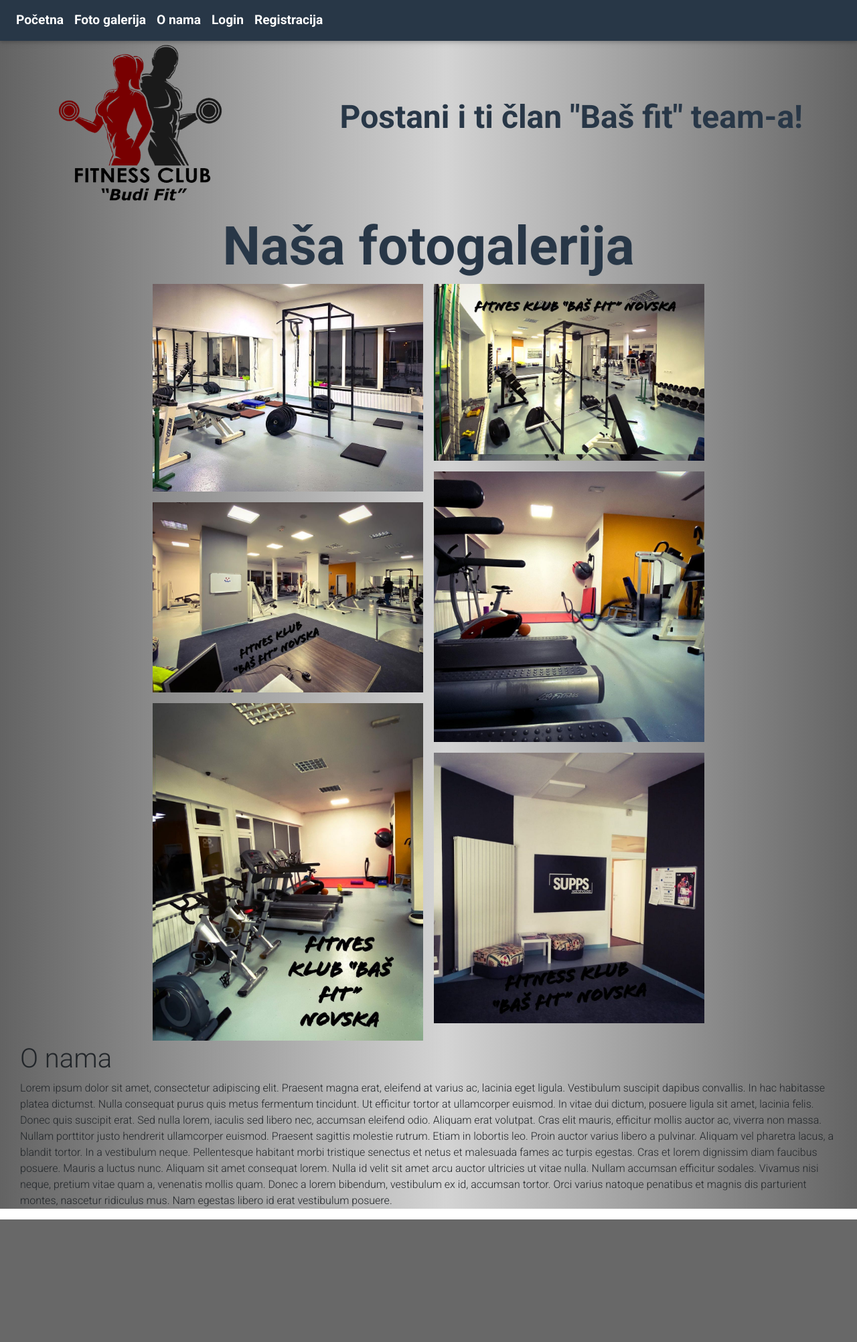
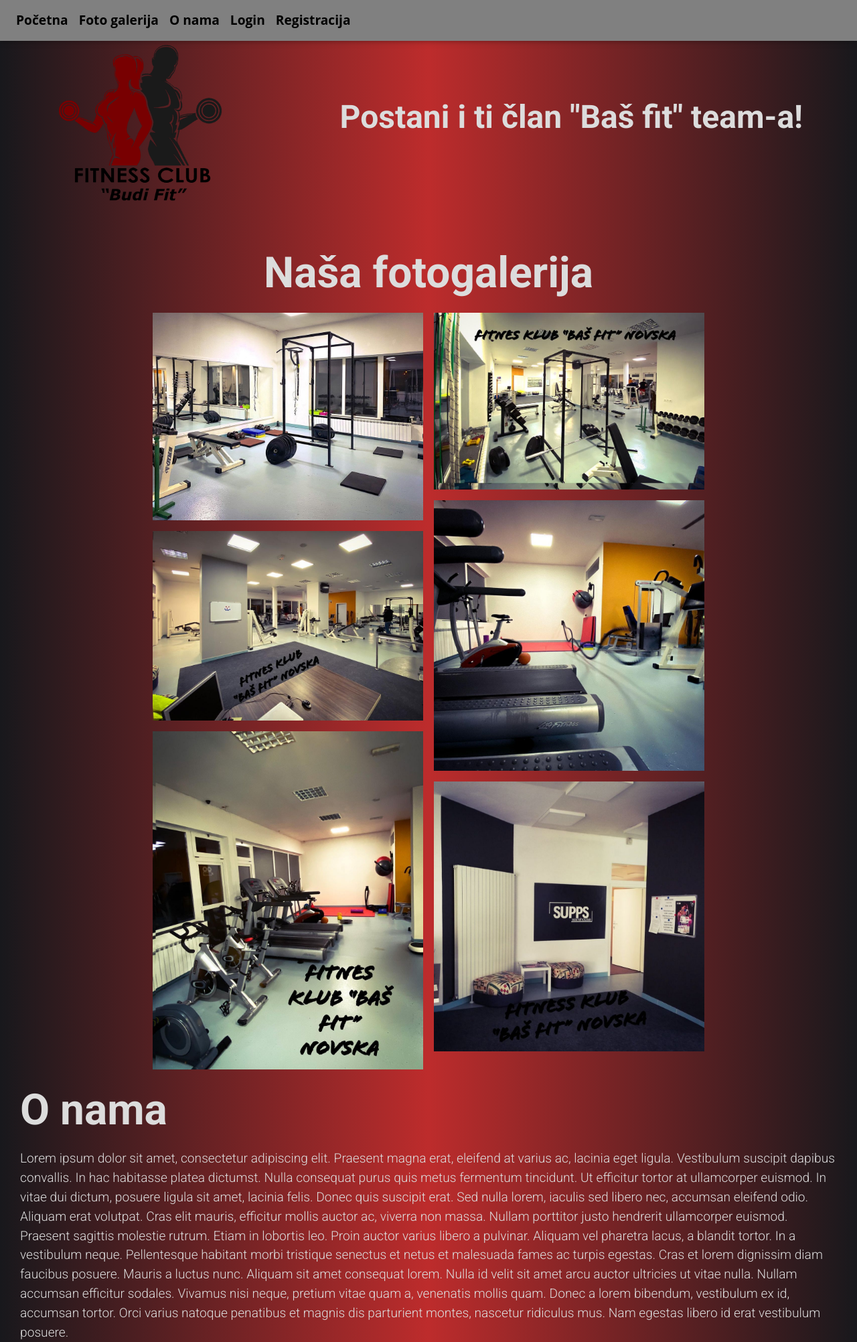
Before and after one commit to tanisic/webProjekt, a PHP site: page / in a window 1280 px wide. Shown: the whole page at 67% size. Before the commit the page ends 1821 px from the top, so only its background shows below. Run offline with PHP 8.4, Linux system fonts and the light colour scheme; some libraries are stand-ins or nearby versions.

Commit message:
Add red design

```diff
--- a/index.html
+++ b/index.html
@@ -36,8 +36,9 @@
 <body>
   <header>
     <nav class="navbar navbar-expand-lg fixed-top">
-      <button class="navbar-toggler" type="button" data-toggle="collapse" data-target="#navbarNavAltMarkup" aria-controls="navbarNavAltMarkup" aria-expanded="false" aria-label="Toggle navigation">
-        <img src="images/hamburger.png" class="hamburger"alt="">
+      <button class="navbar-toggler" type="button" data-toggle="collapse" data-target="#navbarNavAltMarkup"
+        aria-controls="navbarNavAltMarkup" aria-expanded="false" aria-label="Toggle navigation">
+        <i class="fas fa-bars hamburger"></i>
       </button>
       <div class="collapse navbar-collapse" id="navbarNavAltMarkup">
         <div class="navbar-nav">
@@ -46,7 +47,6 @@
           <a class="nav-item nav-link" href="#">O nama</a>
           <a class="nav-item nav-link" href="#">Login</a>
           <a class="nav-item nav-link" href="#">Registracija</a>
-
         </div>
       </div>
     </nav>
@@ -94,9 +94,20 @@
 
     <div class="container-fluid">
       <h1>O nama</h1>
-      <p>Lorem ipsum dolor sit amet, consectetur adipiscing elit. Praesent magna erat, eleifend at varius ac, lacinia eget ligula. Vestibulum suscipit dapibus convallis. In hac habitasse platea dictumst. Nulla consequat purus quis metus fermentum tincidunt. Ut efficitur tortor at ullamcorper euismod. In vitae dui dictum, posuere ligula sit amet, lacinia felis. Donec quis suscipit erat. Sed nulla lorem, iaculis sed libero nec, accumsan eleifend odio. Aliquam erat volutpat. Cras elit mauris, efficitur mollis auctor ac, viverra non massa. Nullam porttitor justo hendrerit ullamcorper euismod. Praesent sagittis molestie rutrum. Etiam in lobortis leo. Proin auctor varius libero a pulvinar. Aliquam vel pharetra lacus, a blandit tortor.
+      <p class=about-text>Lorem ipsum dolor sit amet, consectetur adipiscing elit. Praesent magna erat, eleifend at varius ac, lacinia
+        eget ligula. Vestibulum suscipit dapibus convallis. In hac habitasse platea dictumst. Nulla consequat purus quis
+        metus fermentum tincidunt. Ut efficitur tortor at ullamcorper euismod. In vitae dui dictum, posuere ligula sit
+        amet, lacinia felis. Donec quis suscipit erat. Sed nulla lorem, iaculis sed libero nec, accumsan eleifend odio.
+        Aliquam erat volutpat. Cras elit mauris, efficitur mollis auctor ac, viverra non massa. Nullam porttitor justo
+        hendrerit ullamcorper euismod. Praesent sagittis molestie rutrum. Etiam in lobortis leo. Proin auctor varius
+        libero a pulvinar. Aliquam vel pharetra lacus, a blandit tortor.
 
-        In a vestibulum neque. Pellentesque habitant morbi tristique senectus et netus et malesuada fames ac turpis egestas. Cras et lorem dignissim diam faucibus posuere. Mauris a luctus nunc. Aliquam sit amet consequat lorem. Nulla id velit sit amet arcu auctor ultricies ut vitae nulla. Nullam accumsan efficitur sodales. Vivamus nisi neque, pretium vitae quam a, venenatis mollis quam. Donec a lorem bibendum, vestibulum ex id, accumsan tortor. Orci varius natoque penatibus et magnis dis parturient montes, nascetur ridiculus mus. Nam egestas libero id erat vestibulum posuere.</p>
+        In a vestibulum neque. Pellentesque habitant morbi tristique senectus et netus et malesuada fames ac turpis
+        egestas. Cras et lorem dignissim diam faucibus posuere. Mauris a luctus nunc. Aliquam sit amet consequat lorem.
+        Nulla id velit sit amet arcu auctor ultricies ut vitae nulla. Nullam accumsan efficitur sodales. Vivamus nisi
+        neque, pretium vitae quam a, venenatis mollis quam. Donec a lorem bibendum, vestibulum ex id, accumsan tortor.
+        Orci varius natoque penatibus et magnis dis parturient montes, nascetur ridiculus mus. Nam egestas libero id
+        erat vestibulum posuere.</p>
     </div>
     <script src="scripts.js"></script>
 </body>
--- a/style.css
+++ b/style.css
@@ -1,3 +1,6 @@
+*{
+    font-family: "Roboto",sans-serif;
+}
 #workHour {
     background-color: #283747;
 
@@ -21,7 +24,7 @@
 }
 
 #navbar {
-    background-color: #283747;
+    background-color:#696969;
 }
 
 #navbar li a {
@@ -30,9 +33,11 @@
 }
 
 .top-container {
-    background: rgb(99,99,99);
-    background: linear-gradient(90deg, rgba(99,99,99,1) 0%, rgba(212,212,212,1) 52%, rgba(99,99,99,1) 100%);
+    background: rgb(24,24,28);
+background: linear-gradient(90deg, rgba(24,24,28,1) 0%, rgba(189,44,44,1) 50%, rgba(24,24,28,1) 100%);
     margin-top: 30px;
+    padding-bottom: 50px;
+    margin-bottom: -20px;
 
 }
 
@@ -51,7 +56,7 @@
     text-align: center;
     margin-top: auto;
     margin-bottom: auto;
-    color: #283747;
+    color:#DCDCDC;
     font-weight: bold;
     font-size: 3rem;
 }
@@ -110,18 +115,18 @@ img:hover{
     text-align: center;
 }
 .container-fluid-gallerija h1{
-    font-size: 5rem;
-    color: #283747;
+    margin-bottom: 20px;
+    font-size: 4rem;
+    color: #DCDCDC;
     font-weight: bold;
 }
-.container-fluid-gallerija{
-    max-width: initial;
-}
+
 .navbar-expand-lg{
-    background-color: #283747;
+    background-color:#808080;
 }
 .nav-item{
-    color: white;
+    font-family: "Open Sans", "Roboto", sans-serif;
+    color: black;
     font-size: 1.2rem;
     font-weight: bold;
 }
@@ -131,13 +136,26 @@ img:hover{
 }
 .navbar-toggler{
     z-index: 10;
-    background-color: #466FFF;
 }
 .hamburger{
     height: 18px;
     width: 18px;
+    color: white;
 }
 .div-galerija{
-    background: rgb(99,99,99);
-    background: linear-gradient(90deg, rgba(99,99,99,1) 0%, rgba(212,212,212,1) 52%, rgba(99,99,99,1) 100%);
+    background: rgb(24,24,28);
+    background: linear-gradient(90deg, rgba(24,24,28,1) 0%, rgba(189,44,44,1) 50%, rgba(24,24,28,1) 100%);
 }
+
+.about-text{
+    margin: 0;
+    font-size: 1.2rem;
+    color: #DCDCDC;
+}
+.container-fluid h1{
+    margin-top: 20px;
+    margin-bottom: 20px;
+    font-size: 4rem;
+    color: #DCDCDC;
+    font-weight: bold;
+}
```
